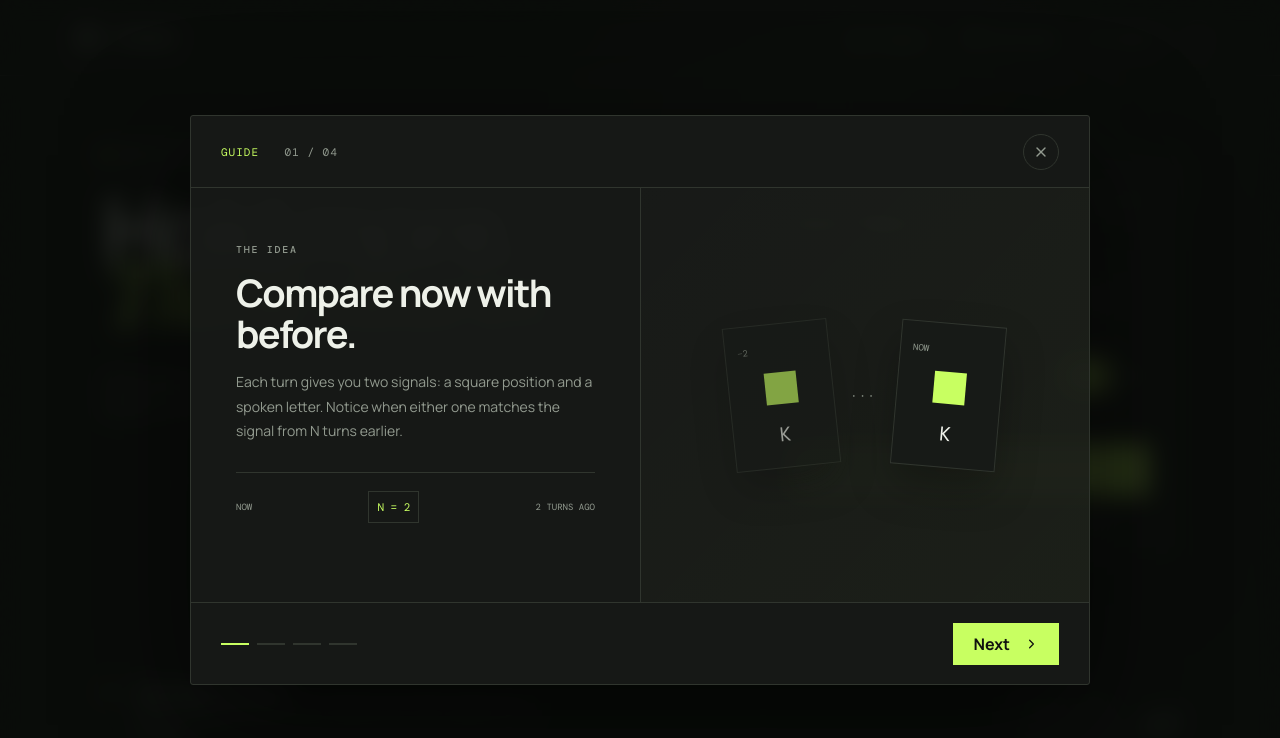
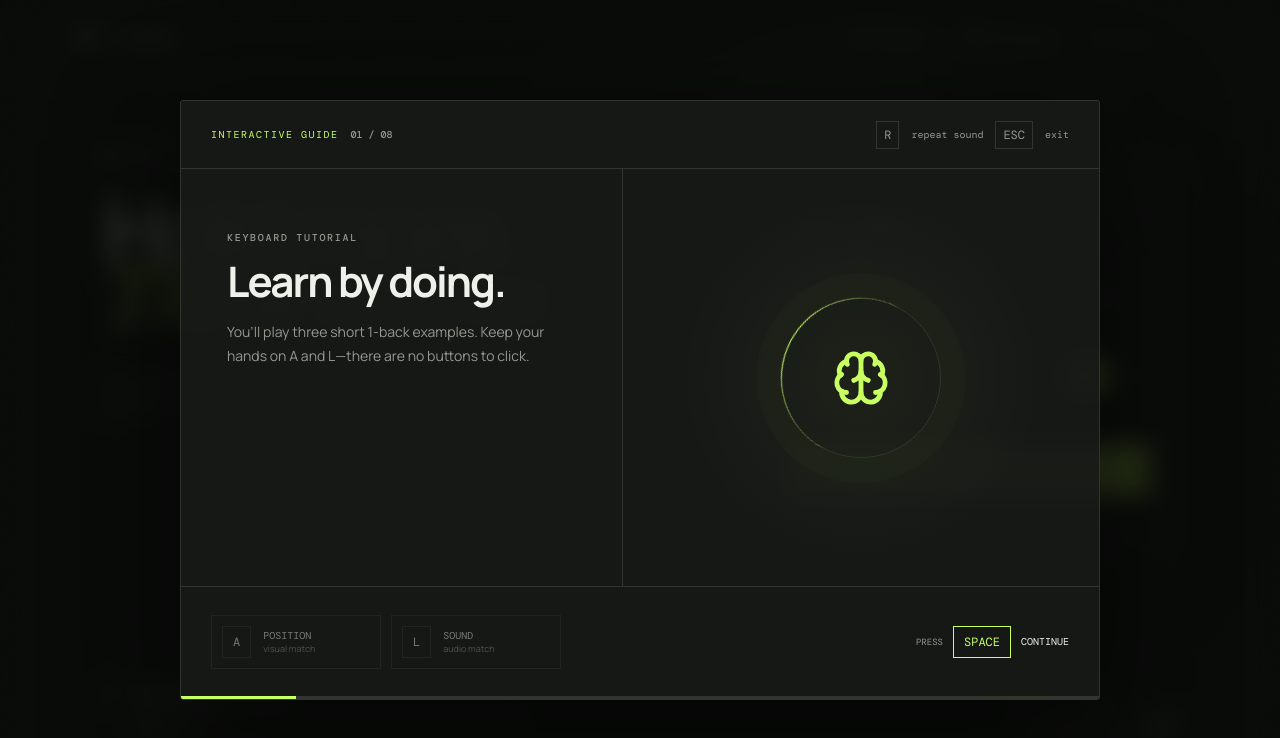
Before and after one commit to rohannbajpai/nback, a React (Vite) app: page / in a window 1280 px wide. Shown: the top 738 px of the page. Built offline with nearby package versions, Linux system fonts and the light colour scheme.

Commit message:
Replace tutorial with keyboard rehearsal

```diff
--- a/src/main.jsx
+++ b/src/main.jsx
@@ -28,29 +28,35 @@ function App(){
 }
 
 function Tutorial({onClose,onPractice}){
- const [step,setStep]=useState(0); const [pressed,setPressed]=useState(false);
- const steps=[
-  {tag:'THE IDEA',title:'Compare now with before.',body:'Each turn gives you two signals: a square position and a spoken letter. Notice when either one matches the signal from N turns earlier.'},
-  {tag:'POSITION MATCH',title:'Same place, N turns later.',body:'If the square returns to the same cell it occupied N turns ago, press A—or tap Position. Ignore the letter for this decision.'},
-  {tag:'SOUND MATCH',title:'Same letter, N turns later.',body:'If the spoken letter matches the one from N turns ago, press L—or tap Sound. The square can be somewhere completely different.'},
-  {tag:'YOU’RE READY',title:'Track both. Respond to either.',body:'A turn can match position, sound, both, or neither. Only respond when you detect a match. Start with 1-back to learn the rhythm.'}
+ const [stage,setStage]=useState(0); const [hits,setHits]=useState([]); const [feedback,setFeedback]=useState(''); const advancing=useRef(false);
+ const trials={1:{pos:2,letter:'H'},2:{pos:2,letter:'K'},3:{pos:6,letter:'Q'},4:{pos:1,letter:'Q'},5:{pos:4,letter:'T'},6:{pos:4,letter:'T'}};
+ const copy=[
+  ['KEYBOARD TUTORIAL','Learn by doing.','You’ll play three short 1-back examples. Keep your hands on A and L—there are no buttons to click.'],
+  ['POSITION · FIRST SIGNAL','Remember this square.','This is your first signal. There is nothing to match yet.'],
+  ['POSITION · YOUR TURN','Did the position repeat?','Compare this square with the previous one, then respond.'],
+  ['SOUND · FIRST SIGNAL','Remember the sound.','Listen to the letter. The square does not matter for this example.'],
+  ['SOUND · YOUR TURN','Did the sound repeat?','Compare the spoken letter with the previous one, then respond.'],
+  ['DUAL · FIRST SIGNAL','Now track both.','Remember the square position and the spoken letter together.'],
+  ['DUAL · YOUR TURN','What repeated?','Position and sound can both match on the same turn.'],
+  ['TUTORIAL COMPLETE','That’s dual n-back.','In a real session, respond only when position, sound, or both match N turns back.']
  ];
- const speak=()=>{speechSynthesis.cancel();const u=new SpeechSynthesisUtterance('K');u.rate=.82;u.pitch=.9;speechSynthesis.speak(u)};
- useEffect(()=>setPressed(false),[step]);
- return <div className="tutorial-wrap" role="dialog" aria-modal="true" aria-label="How to play dual n-back"><div className="tutorial panel">
-  <div className="tutorial-top"><div className="tutorial-count"><span>GUIDE</span> 0{step+1} / 04</div><button className="tutorial-close" onClick={onClose} aria-label="Close tutorial"><X/></button></div>
-  <div className="tutorial-body"><div className="tutorial-copy"><small>{steps[step].tag}</small><h2>{steps[step].title}</h2><p>{steps[step].body}</p>
-   {step===0&&<div className="n-example"><span>NOW</span><b>N = 2</b><span>2 TURNS AGO</span></div>}
-   {step===1&&<button className={`demo-response ${pressed?'pressed':''}`} onClick={()=>setPressed(true)}><kbd>A</kbd><span><b>Position</b> Try it</span>{pressed&&<Check/>}</button>}
-   {step===2&&<button className="demo-response" onClick={speak}><Volume2/><span><b>Hear “K”</b> Play sound</span><Play/></button>}
-   {step===3&&<div className="match-summary"><span><i/> POSITION <kbd>A</kbd></span><span><i/> SOUND <kbd>L</kbd></span></div>}
-  </div><div className={`tutorial-visual step-${step}`}>
-   {step===0&&<><div className="signal-card past"><span>−2</span><i/><b>K</b></div><div className="trail">···</div><div className="signal-card now"><span>NOW</span><i/><b>K</b></div></>}
-   {step===1&&<><div className="mini-grid">{[0,1,2,3,4,5,6,7,8].map(i=><i key={i} className={i===2?'lit':''}/>)}</div><ArrowLeft/><div className="mini-grid faded">{[0,1,2,3,4,5,6,7,8].map(i=><i key={i} className={i===2?'lit':''}/>)}</div></>}
-   {step===2&&<div className="sound-rings"><i/><i/><i/><Volume2/><b>K</b></div>}
-   {step===3&&<div className="dual-lock"><Brain/><span>POSITION</span><i>+</i><span>SOUND</span></div>}
-  </div></div>
-  <div className="tutorial-foot"><div className="tutorial-dots">{steps.map((_,i)=><button key={i} className={i===step?'active':''} onClick={()=>setStep(i)} aria-label={`Tutorial step ${i+1}`}/>)}</div><div>{step>0&&<button className="text-button" onClick={()=>setStep(step-1)}>Back</button>}{step<3?<button className="next-button" onClick={()=>setStep(step+1)}>Next <ChevronRight/></button>:<button className="next-button" onClick={onPractice}>Start 1-back practice <Play fill="currentColor"/></button>}</div></div>
+ const speak=()=>{const trial=trials[stage];if(!trial)return;speechSynthesis.cancel();const u=new SpeechSynthesisUtterance(trial.letter);u.rate=.82;u.pitch=.9;speechSynthesis.speak(u)};
+ const advance=()=>{if(advancing.current)return;advancing.current=true;setFeedback('Correct');setTimeout(()=>{setStage(s=>s+1);setHits([]);setFeedback('');advancing.current=false},450)};
+ useEffect(()=>{if(trials[stage])speak()},[stage]);
+ useEffect(()=>{const key=e=>{const k=e.key.toLowerCase();if(k==='escape'){onClose();return}if(k==='r'){speak();return}if(e.code==='Space'){e.preventDefault();if([0,1,3,5].includes(stage)){setStage(s=>s+1);setFeedback('');return}if(stage===7){onPractice();return}setFeedback('Use the match key');return}if(!['a','l'].includes(k))return;
+   if(stage===2){if(k==='a')advance();else setFeedback('Sound did not repeat')}
+   else if(stage===4){if(k==='l')advance();else setFeedback('Position did not repeat')}
+   else if(stage===6){const next=[...new Set([...hits,k])];setHits(next);if(next.length===2)advance();else setFeedback(`${k==='a'?'Position':'Sound'} match — one more`) }
+   else setFeedback('No response needed yet');
+  };addEventListener('keydown',key);return()=>removeEventListener('keydown',key)},[stage,hits]);
+ const activePos=trials[stage]?.pos;
+ return <div className="tutorial-wrap" role="dialog" aria-modal="true" aria-label="Interactive keyboard tutorial"><div className="key-tutorial panel">
+  <div className="key-tutorial-top"><div><span>INTERACTIVE GUIDE</span><b>{String(stage+1).padStart(2,'0')} / 08</b></div><div><kbd>R</kbd> repeat sound <kbd>ESC</kbd> exit</div></div>
+  <div className="key-tutorial-main"><div className="key-copy"><small>{copy[stage][0]}</small><h2>{copy[stage][1]}</h2><p>{copy[stage][2]}</p><div className={`key-feedback ${feedback==='Correct'?'success':''}`}>{feedback||' '}</div></div>
+   <div className="key-stage">{stage===0||stage===7?<div className="tutorial-brain"><Brain/><i/></div>:<><div className="practice-grid">{[0,1,2,3,4,5,6,7,8].map(i=><i key={i} className={i===activePos?'lit':''}/>)}</div><div className="spoken"><Volume2/> LETTER SPOKEN</div></>}</div>
+  </div>
+  <div className="key-tutorial-foot"><div className="response-keys"><div className={hits.includes('a')?'active':''}><kbd>A</kbd><span><b>POSITION</b> visual match</span></div><div className={hits.includes('l')?'active':''}><kbd>L</kbd><span><b>SOUND</b> audio match</span></div></div><div className="key-prompt">{[0,1,3,5,7].includes(stage)?<><span>PRESS</span><kbd>SPACE</kbd><b>{stage===7?'START PRACTICE':'CONTINUE'}</b></>:<><span>RESPOND WITH</span><kbd>{stage===2?'A':stage===4?'L':'A + L'}</kbd></>}</div></div>
+  <div className="stage-progress"><i style={{width:`${(stage+1)/8*100}%`}}/></div>
  </div></div>
 }
 
```
Also changed, not shown: src/style.css.
